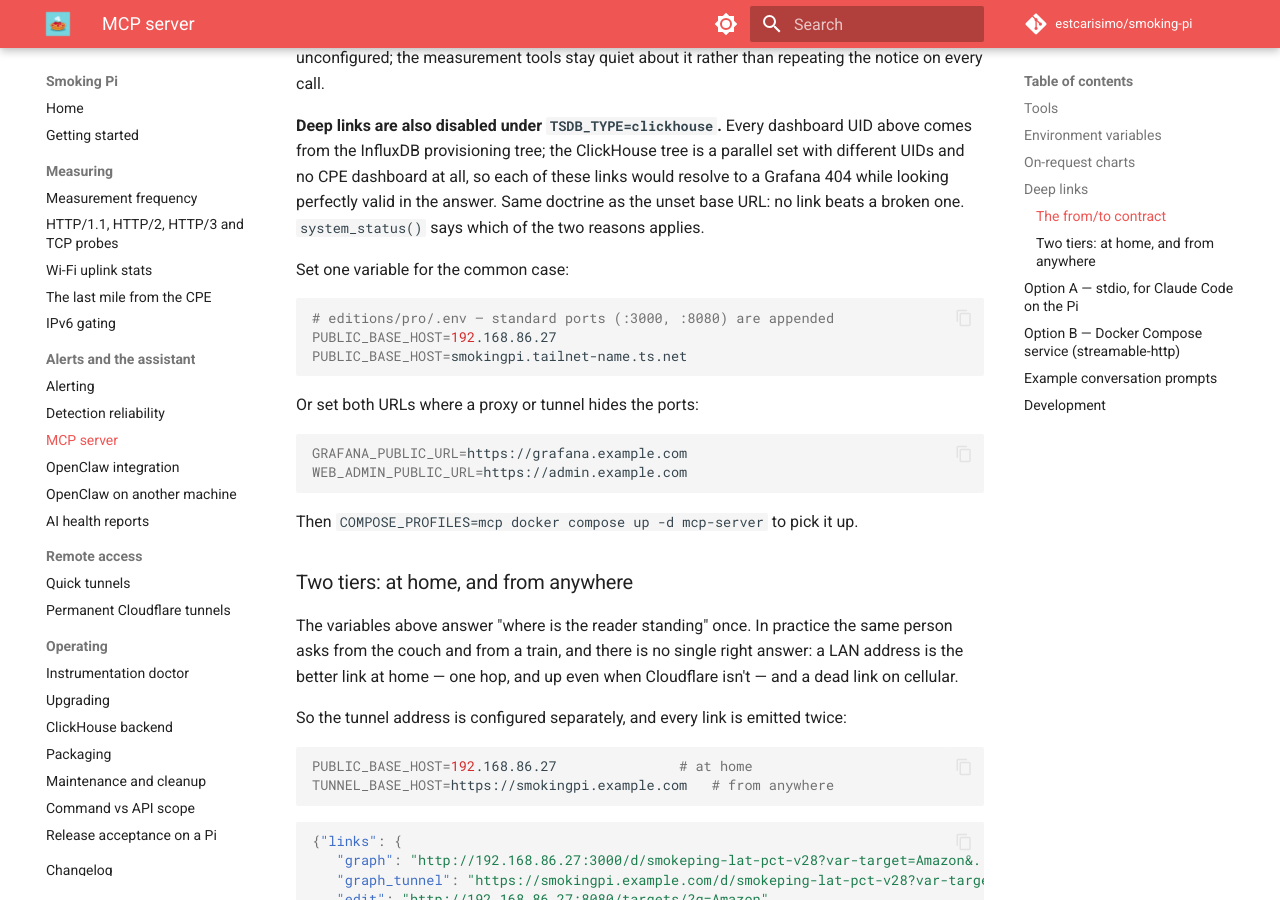
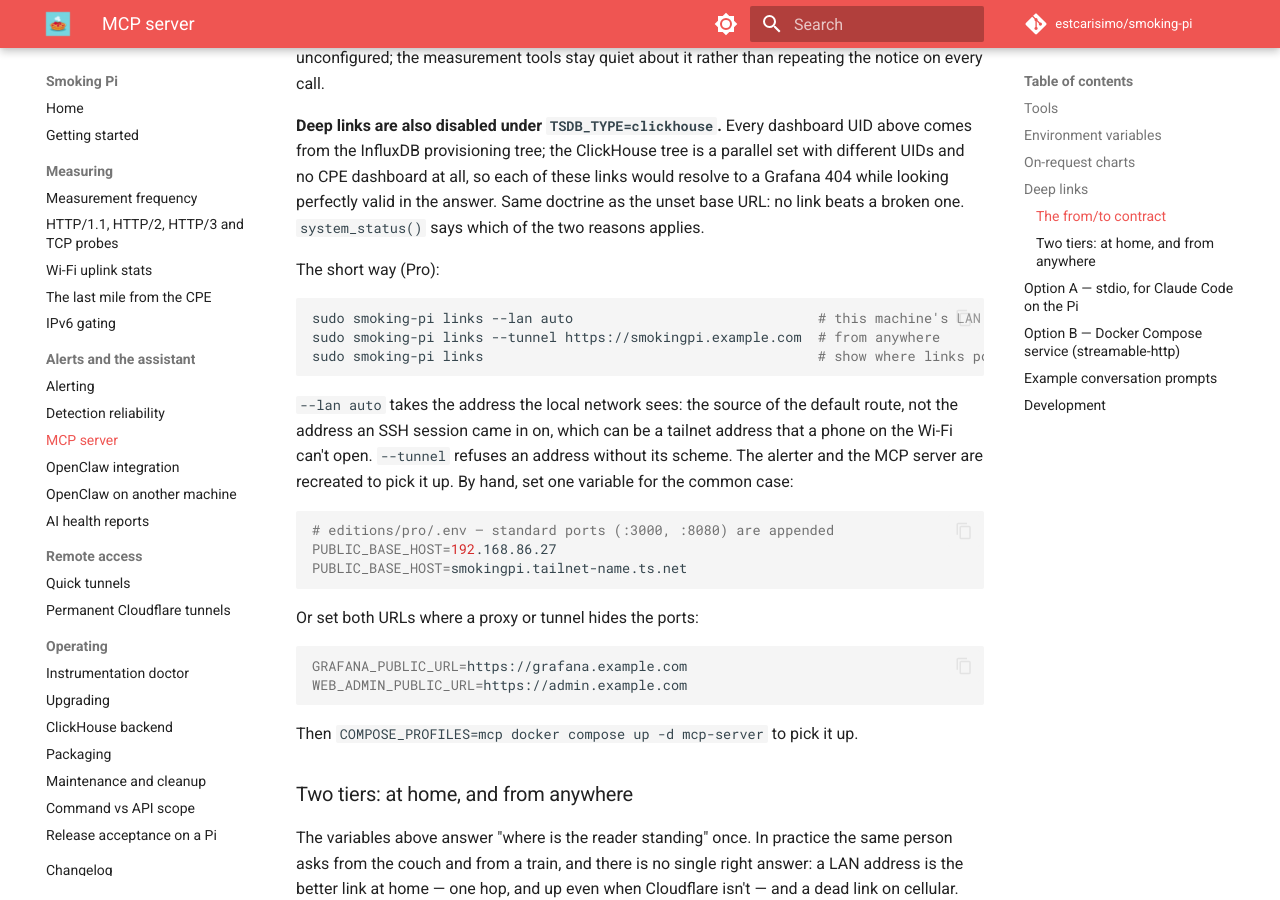
Before and after one commit to estcarisimo/smoking-pi, an MkDocs documentation site: the page built from docs/mcp-server.md, in a window 1280 px wide and 900 px high, scrolled down 5352 px. Built offline with MkDocs 1.6.1 and Material for MkDocs 9.7.7, drawn with Linux system fonts in a browser that asks for light colours; comment, search, counter and statistics services are not loaded.

Commit message:
feat(cli): smoking-pi links -- where alert and assistant links point
Step 3 of "minimize manual file editing". PUBLIC_BASE_HOST and
TUNNEL_BASE_HOST were hand edits with a documented trap: a tunnel host
without its scheme becomes http://host:3000, a dead link that looks fine.

- no option: show the at-home and from-anywhere addresses;
- --lan auto: the default route's source address (not the SSH session's,
  which can be a tailnet address a phone on the Wi-Fi cannot open);
  loopback and URLs refused;
- --tunnel: scheme required; trailing slash dropped;
- --off: clear both. The alerter and mcp-server are recreated (config's
  writer and applier, #119).

Read-only on the reference Pi: shows 192.168.86.27 at home, the address
--lan auto would pick, and that per-service URLs are set and win.

Co-Authored-By: Claude Opus 5.5 <noreply@anthropic.com>

````diff
--- a/docs/mcp-server.md
+++ b/docs/mcp-server.md
@@ -167,7 +167,19 @@ links would resolve to a Grafana 404 while looking perfectly valid in the
 answer. Same doctrine as the unset base URL: no link beats a broken one.
 `system_status()` says which of the two reasons applies.
 
-Set one variable for the common case:
+The short way (Pro):
+
+```bash
+sudo smoking-pi links --lan auto                              # this machine's LAN address
+sudo smoking-pi links --tunnel https://smokingpi.example.com  # from anywhere
+sudo smoking-pi links                                         # show where links point
+```
+
+`--lan auto` takes the address the local network sees: the source of the
+default route, not the address an SSH session came in on, which can be a
+tailnet address that a phone on the Wi-Fi can't open. `--tunnel` refuses
+an address without its scheme. The alerter and the MCP server are
+recreated to pick it up. By hand, set one variable for the common case:
 
 ```bash
 # editions/pro/.env — standard ports (:3000, :8080) are appended
````
Also changed, not shown: CHANGELOG.md (+7 -0 lines), 2 other files.
